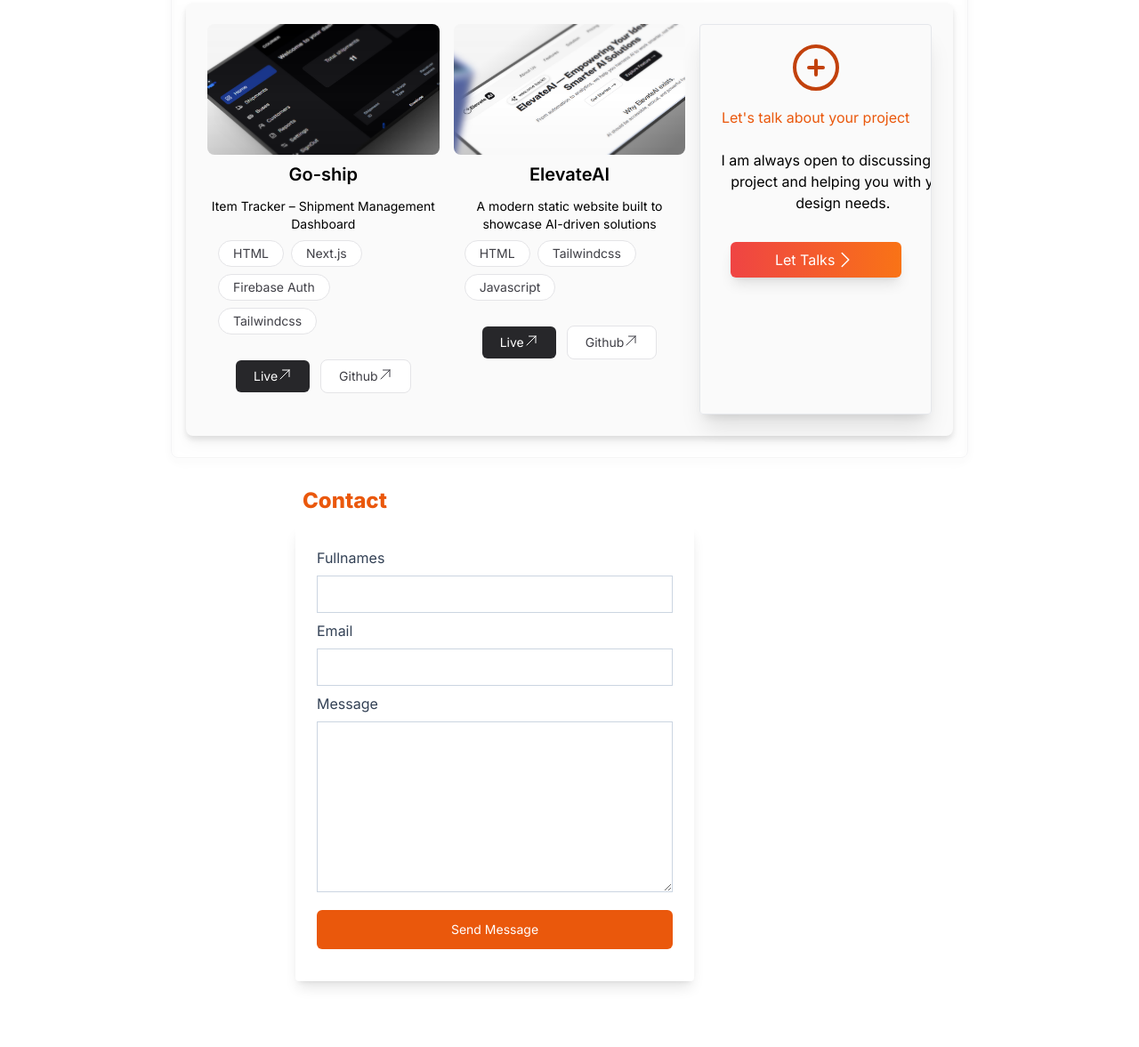
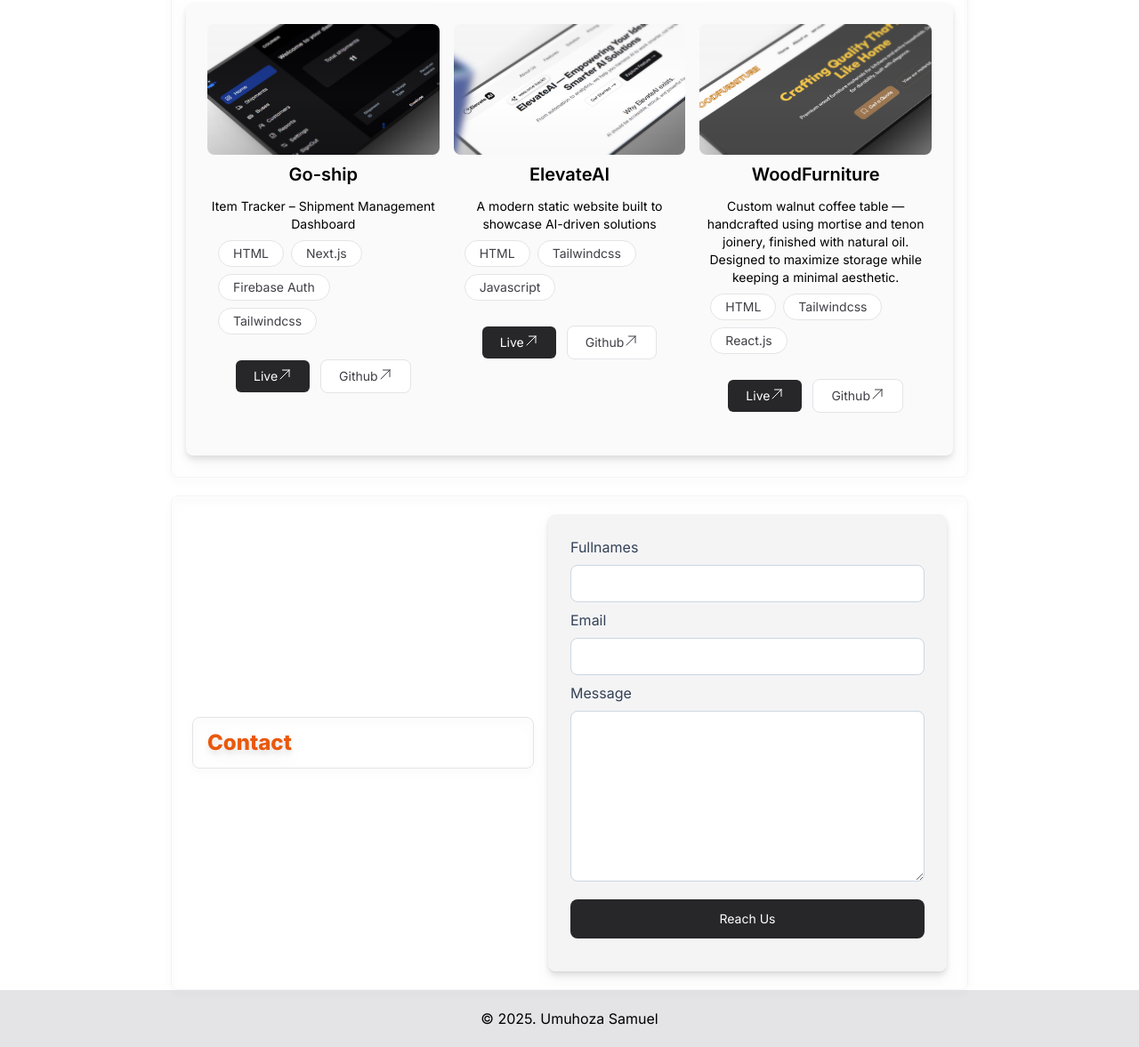
Before and after one commit to alituanfamous/samuel.um, a plain HTML site: page index.html in a window 1280 px wide. Shown: the part 1878-3055 px from the top of the page at 89% size. Before the commit the page ends 3021 px from the top, so only its background shows below. Drawn offline with nearby package versions, Linux system fonts and the light colour scheme.

Commit message:
Implement code changes to enhance functionality and improve performance

```diff
--- a/index.html
+++ b/index.html
@@ -227,7 +227,7 @@ justify-center mx-auto text-center rounded-lg mt-5"  id="projects">
 
                  		<div class="my-5 px-5 flex w-25 py-2  rounded-md text-center justify-center  text-white
 						 bg-zinc-800 rounded-lg w-fit ">
-                 		<a href="https://elevate-ai.vercel.app/" class="decoration-none">Live</a>
+                 		<a href="https://elevateai.vercel.app/" class="decoration-none">Live</a>
                  		<span>
                  			<svg xmlns="http://www.w3.org/2000/svg" fill="none" viewBox="0 0 24 24" stroke-width="1.5" stroke="currentColor" class="size-4">
 						<path stroke-linecap="round" stroke-linejoin="round" d="m4.5 19.5 15-15m0 0H8.25m11.25 0v11.25" />
@@ -251,52 +251,81 @@ justify-center mx-auto text-center rounded-lg mt-5"  id="projects">
 		</div>
 
 
-		<div class="border rounded overflow-hidden cursor-pointer p-4 shadow-xl">
-			<div class="justify-self-center mx-auto ">
-				<svg xmlns="http://www.w3.org/2000/svg" fill="none" viewBox="0 0 24 24" stroke-width="1.5" stroke="currentColor" class="size-16 mx-auto text-orange-700">
-                       <path stroke-linecap="round" stroke-linejoin="round" d="M12 9v6m3-3H9m12 0a9 9 0 1 1-18 0 9 9 0 0 1 18 0Z" />
-                     </svg>
+		<div class=" cursor-pointer ">
+			<img src="image/736_1x_shots_so.png" class="w-full object-cover
+			  rounded-lg hover:scale-105 transition-transform duration-300">
+			<div class="px-1 py-2 font-semibold lg:text-xl">WoodFurniture
 
-			</div>
-			<div>
-				<h3 class="py-3 text-center text-orange-600">
-					Let's talk about your project
-				</h3>
-			<p class="text-center mx-auto w-72 py-3">
-				I am always open to discussing your project and helping you with your design needs.
-			</p>
+                 </div>
+                 <div class="mx-1 py-1 text-sm lg:text-md">
+                 	Custom walnut coffee table — handcrafted using mortise and tenon joinery,
+					finished with natural oil.
+					 Designed to maximize storage while keeping a minimal aesthetic.
+                 	<div  class="flex flex-wrap gap-2 my-2 px-2">
+                 		<p class="px-4 py-1 rounded-full border border-zinc-200 text-zinc-700 bg-white">HTML</p>
+                 		<p class="px-4 py-1 rounded-full border border-zinc-200 text-zinc-700 bg-white">Tailwindcss</p>
+                 		<p  class="px-4 py-1 rounded-full border border-zinc-200 text-zinc-700 bg-white">React.js</p>
+                 	</div>
+                 	<div class="flex gap-3 items-center justify-center">
 
-			</div>
-                 	<div class="my-5 px-2 flex w-48 py-2  rounded-md text-center justify-center  text-white bg-gradient-to-r from-red-500 to-orange-500 to-indigo-900 shadow-lg mx-auto">
-                 		<a href="#contact" class="decoration-none">Let Talks</a>
+
+                 		<div class="my-5 px-5 flex w-25 py-2  rounded-md text-center justify-center  text-white
+						 bg-zinc-800 rounded-lg w-fit ">
+                 		<a href="https://silverwoodfurniture.vercel.app/" class="decoration-none">Live</a>
                  		<span>
-                 			<svg xmlns="http://www.w3.org/2000/svg" fill="none" viewBox="0 0 24 24" stroke-width="1.5" stroke="currentColor" class="size-6">
-                      <path stroke-linecap="round" stroke-linejoin="round" d="m8.25 4.5 7.5 7.5-7.5 7.5" />
-                   </svg>
+                 			<svg xmlns="http://www.w3.org/2000/svg" fill="none" viewBox="0 0 24 24" stroke-width="1.5" stroke="currentColor" class="size-4">
+						<path stroke-linecap="round" stroke-linejoin="round" d="m4.5 19.5 15-15m0 0H8.25m11.25 0v11.25" />
+						</svg>
+
                  		</span>
                  	</div>
+
+					<div class="my-5 px-5 flex w-25 py-2  rounded-lg text-center justify-center  text-zinc-700 bg-white
+						 border border-zinc-200 rounded-lg w-fit ">
+                 		<a href="https://github.com/alituanfamous/silverwoodfurniture" class="decoration-none">Github</a>
+                 		<span>
+                 			<svg xmlns="http://www.w3.org/2000/svg" fill="none" viewBox="0 0 24 24" stroke-width="1.5" stroke="currentColor" class="size-4">
+						<path stroke-linecap="round" stroke-linejoin="round" d="m4.5 19.5 15-15m0 0H8.25m11.25 0v11.25" />
+						</svg>
+
+                 		</span>
+                 	</div>
+					</div>
                  </div>
 		</div>
+
+
+
+</section>
+ <section id="contact" class="max-w-4xl mx-auto rounded-lg py-5 mt-5  border gap-4 flex-col md:flex-row
+    border-zinc-100 drop-shadow-lg flex justify-center  items-center">
+	<div class="flex w-full max-w-sm h-full border border-zinc-100  rounded-lg border border-zinc-200">
+        <h2 class="font-extrabold text-xl lg:text-2xl px-4 py-3 text-orange-600 capitalize text-center">contact</h2>
+
 	</div>
-</section>
- <section id="contact" class="max-w-2xl mx-auto rounded-2xl max-h-4xl p-5 mb-5 mx-2 ">
- 	<h2 class="font-extrabold text-sm lg:text-2xl px-4 py-3 text-orange-600 capitalize text-shadow">contact</h2>
- 	<form class="flex flex-col gap-2 max-w-md px-6 mx-2 rounded shadow-lg py-6" action="https://formspree.io/f/xblgvrny" method="POST">
+
+ 	<form class="flex flex-col gap-2 max-w-md w-full p-6 rounded-lg bg-zinc-100 border border-zinc-100 drop-shadow-sm" action="https://formspree.io/f/xblgvrny" method="POST">
  		<label class="text-slate-700">Fullnames</label>
- 		<input type="text" name="name" required class="p-2 border border-slate-300 outline-none focus:border-2 focus:border-orange-700">
+ 		<input type="text" name="name" required class="p-2 rounded-lg border border-slate-300 outline-none focus:border-2 focus:border-orange-700">
 
  		<label class="text-slate-700">Email</label>
- 		<input type="email" name="email" required class="p-2 border border-slate-300 outline-none focus:border-2 focus:border-orange-700">
+ 		<input type="email" name="email" required class="p-2 rounded-lg border border-slate-300 outline-none focus:border-2 focus:border-orange-700">
 
  		<label class="text-slate-700">Message</label>
- 		<textarea class="p-2 border border-slate-300 outline-none h-48" name="message px-5 hover:border-2 hover:border-orange-700">
+ 		<textarea class="p-2 border border-slate-300 rounded-lg outline-none h-48" name="message px-5 hover:border-2 hover:border-orange-700">
 
  		</textarea>
- 		 <button class="p-3  my-3 text-sm  bg-orange-600 text-white rounded-md capitalize
- 		 " type="submit" id="submit">send message</button>
+ 		 <button class="p-3  my-3 text-sm  bg-zinc-800 text-white rounded-lg capitalize
+ 		 " type="submit" id="submit">Reach Us</button>
  	</form>
 
  </section>
+ <footer class="w-full h-16 bg-zinc-200 flex justify-center items-center gap-6">
+	<div class="flex">
+		<p>&copy; 2025. Umuhoza Samuel</p>
+	</div>
+
+ </footer>
 </body>
 </html>
 <script>
```
Also changed, not shown: image/736_1x_shots_so.png (added).
